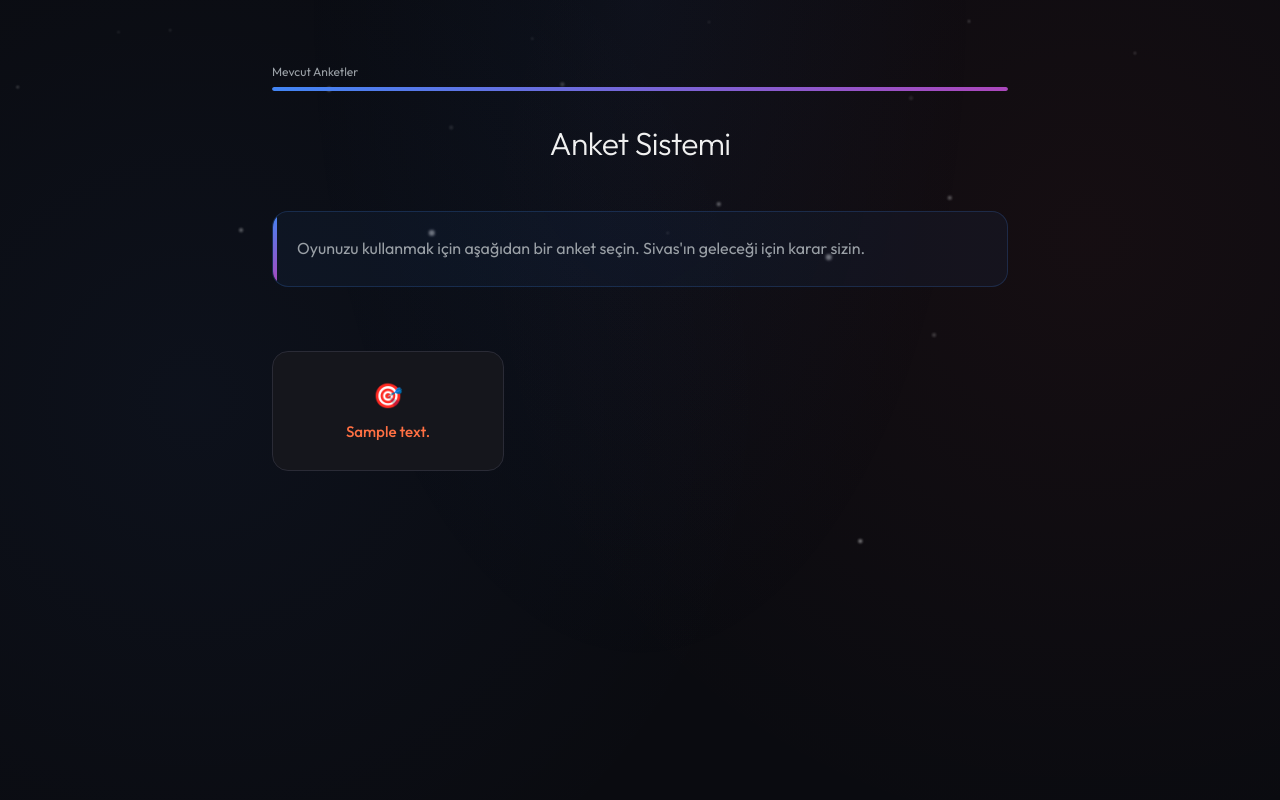
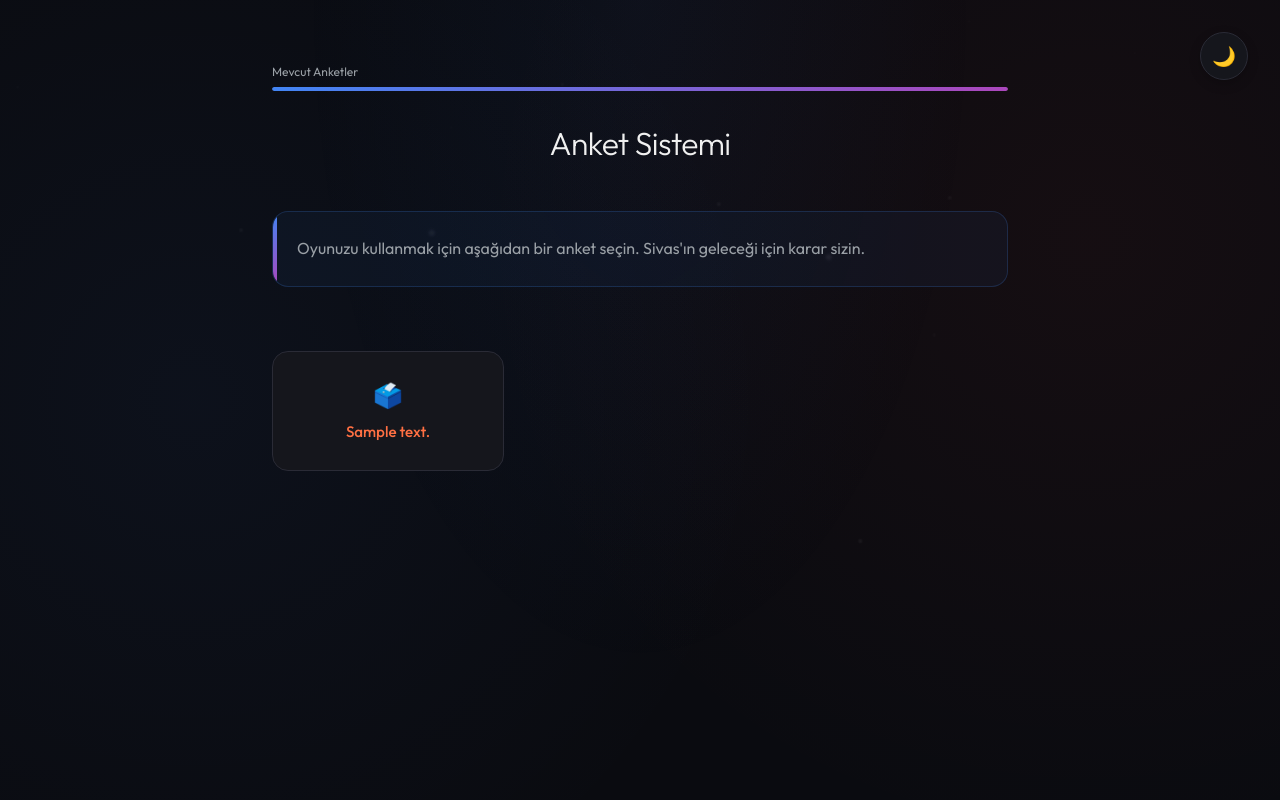
Before and after one commit to MrAltay/Django-Tutorials, a Django app: page /anketler/ in a window 1280 px wide. Run offline with Django 5.2, Linux system fonts and the light colour scheme; tables that the repository leaves empty hold one stand-in row (values such as "Sample post").

Commit message:
Gündüz ve gece modu eklendi, admin paneli türkçeleştirildi.

```diff
--- a/anket_sistemi/settings.py
+++ b/anket_sistemi/settings.py
@@ -104,9 +104,9 @@ AUTH_PASSWORD_VALIDATORS = [
 # Internationalization
 # https://docs.djangoproject.com/en/5.1/topics/i18n/
 
-LANGUAGE_CODE = 'en-us'
+LANGUAGE_CODE = 'tr'
 
-TIME_ZONE = 'UTC'
+TIME_ZONE = 'Europe/Istanbul'
 
 USE_I18N = True
 
--- a/anket_sistemi/urls.py
+++ b/anket_sistemi/urls.py
@@ -16,8 +16,10 @@ Including another URLconf
 """
 from django.contrib import admin
 from django.urls import include, path
+from django.views.generic.base import RedirectView
 
 urlpatterns = [
+    path('', RedirectView.as_view(url='anketler/', permanent=True)),
     path('anketler/', include('anketler.urls')),
     path('admin/', admin.site.urls),
 ]
--- a/anketler/static/anketler/style.css
+++ b/anketler/static/anketler/style.css
@@ -17,6 +17,25 @@
     --border-color: #2a2b36;
     --border-radius: 16px;
     --transition: all 0.3s cubic-bezier(0.25, 0.8, 0.25, 1);
+    --particle-color: rgba(255, 255, 255, 0.15);
+}
+
+[data-theme="light"] {
+    --bg-main: #f8f9fa;
+    --bg-card: #ffffff;
+    --text-primary: #202124;
+    --text-secondary: #5f6368;
+    --border-color: #dadce0;
+    --accent-red-glow: rgba(234, 67, 53, 0.15);
+    --accent-green-glow: rgba(52, 168, 83, 0.15);
+    --accent-blue-glow: rgba(66, 133, 244, 0.15);
+    --accent-yellow-glow: rgba(251, 188, 5, 0.15);
+    --accent-orange-glow: rgba(255, 112, 67, 0.15);
+    --particle-color: rgba(0, 0, 0, 0.05);
+}
+
+body, .anket-card, .info-box, .choice-label, .result-item, .btn-submit, .back-circle, .btn-back {
+    transition: var(--transition), background-color 0.4s ease, color 0.4s ease, border-color 0.4s ease;
 }
 
 * {
@@ -100,7 +119,7 @@ a {
     }
 }
 
-.galaxy-card {
+.anket-card {
     background-color: var(--bg-card);
     border: 1px solid var(--border-color);
     border-radius: var(--border-radius);
@@ -117,7 +136,7 @@ a {
     cursor: pointer;
 }
 
-.galaxy-card::before {
+.anket-card::before {
     content: '';
     position: absolute;
     top: 0;
@@ -129,17 +148,17 @@ a {
     transition: var(--transition);
 }
 
-.galaxy-card:hover {
+.anket-card:hover {
     transform: translateY(-2px);
     border-color: var(--accent-color, var(--border-color));
     box-shadow: 0 8px 24px var(--glow-color, rgba(0,0,0,0.2));
 }
 
-.galaxy-card:hover::before {
+.anket-card:hover::before {
     opacity: 0.15;
 }
 
-.galaxy-card span {
+.anket-card span {
     position: relative;
     z-index: 1;
     font-size: 0.95rem;
@@ -147,7 +166,7 @@ a {
     color: var(--accent-color, var(--text-primary));
 }
 
-.galaxy-card .icon {
+.anket-card .icon {
     font-size: 1.5rem;
     margin-bottom: 0.75rem;
     position: relative;
@@ -461,3 +480,46 @@ input[type="radio"]:checked ~ .choice-text {
 .particle-sm { width: 2px; height: 2px; }
 .particle-md { width: 4px; height: 4px; }
 .particle-lg { width: 6px; height: 6px; box-shadow: 0 0 10px rgba(255,255,255,0.2); }
+
+/* Theme Toggle Button */
+.theme-toggle-container {
+    position: fixed;
+    top: 2rem;
+    right: 2rem;
+    z-index: 1000;
+}
+
+.theme-toggle-btn {
+    background-color: var(--bg-card);
+    border: 1px solid var(--border-color);
+    color: var(--text-primary);
+    width: 48px;
+    height: 48px;
+    border-radius: 50%;
+    display: flex;
+    align-items: center;
+    justify-content: center;
+    cursor: pointer;
+    font-size: 1.2rem;
+    box-shadow: 0 4px 12px rgba(0, 0, 0, 0.2);
+    transition: var(--transition);
+}
+
+.theme-toggle-btn:hover {
+    transform: scale(1.1);
+    border-color: var(--accent-blue);
+    box-shadow: 0 0 15px var(--accent-blue-glow);
+}
+
+.theme-toggle-btn .sun { display: none; }
+.theme-toggle-btn .moon { display: block; }
+
+[data-theme="light"] .theme-toggle-btn .sun { display: block; }
+[data-theme="light"] .theme-toggle-btn .moon { display: none; }
+[data-theme="light"] .theme-toggle-btn {
+    box-shadow: 0 4px 12px rgba(66, 133, 244, 0.1);
+}
+
+.particle {
+    background: var(--particle-color);
+}
--- a/anketler/templates/anketler/base.html
+++ b/anketler/templates/anketler/base.html
@@ -9,14 +9,43 @@
     <link rel="preconnect" href="https://fonts.gstatic.com" crossorigin>
     <link href="https://fonts.googleapis.com/css2?family=Outfit:wght@300;400;500;600;700&display=swap" rel="stylesheet">
     <link rel="stylesheet" href="{% static 'anketler/style.css' %}">
+    <script>
+        (function() {
+            const theme = localStorage.getItem('theme') || 'dark';
+            if (theme === 'light') {
+                document.documentElement.setAttribute('data-theme', 'light');
+            }
+        })();
+    </script>
 </head>
 <body>
     <div class="background-particles" id="particles"></div>
+
+    <div class="theme-toggle-container">
+        <button class="theme-toggle-btn" id="theme-toggle" aria-label="Temayı Değiştir">
+            <span class="moon">🌙</span>
+            <span class="sun">☀️</span>
+        </button>
+    </div>
+
     <div class="app-container">
         {% block content %}
         {% endblock %}
     </div>
     <script>
+        // Theme Toggle Logic
+        document.getElementById('theme-toggle').addEventListener('click', () => {
+            let theme = document.documentElement.getAttribute('data-theme');
+            if (theme === 'light') {
+                document.documentElement.removeAttribute('data-theme');
+                localStorage.setItem('theme', 'dark');
+            } else {
+                document.documentElement.setAttribute('data-theme', 'light');
+                localStorage.setItem('theme', 'light');
+            }
+        });
+
+        // Particles
         document.addEventListener('DOMContentLoaded', () => {
             const container = document.getElementById('particles');
             const count = 50;
--- a/anketler/templates/anketler/index.html
+++ b/anketler/templates/anketler/index.html
@@ -24,12 +24,12 @@
 <div class="card-grid">
     {% for question in latest_question_list %}
     {% cycle 'card-orange' 'card-red' 'card-green' 'card-blue' 'card-yellow' as card_color silent %}
-        <a href="{% url 'anketler:detail' question.id %}" class="galaxy-card {{ card_color }}">
+    <a href="{% url 'anketler:detail' question.id %}" class="anket-card {{ card_color }}">
         <div class="icon">
-                {% if forloop.counter|divisibleby:4 %}✨
-                {% elif forloop.counter|divisibleby:3 %}🪐
-                {% elif forloop.counter|divisibleby:2 %}🚀
-                {% else %}🎯{% endif %}
+            {% if forloop.counter|divisibleby:4 %}🍲
+            {% elif forloop.counter|divisibleby:3 %}🏛️
+            {% elif forloop.counter|divisibleby:2 %}🐕
+            {% else %}🗳️{% endif %}
         </div>
         <span>{{ question.question_text }}</span>
     </a>
--- a/anketler/views.py
+++ b/anketler/views.py
@@ -14,10 +14,10 @@ class IndexView(generic.ListView):
 
     def get_queryset(self):
         """
-        Return the last five published questions (not including those set to be
+        Return the last ten published questions (not including those set to be
         published in the future).
         """
-        return Question.objects.filter(pub_date__lte=timezone.now()).order_by("-pub_date")[:5]
+        return Question.objects.filter(pub_date__lte=timezone.now()).order_by("-pub_date")[:10]
 
 
 class DetailView(generic.DetailView):
```
Also changed, not shown: README.md, dark-mode.png (added), light-mode.png (added), screenshot-last-ver.png (deleted). Lines whose indentation alone changed are shown as unchanged.
